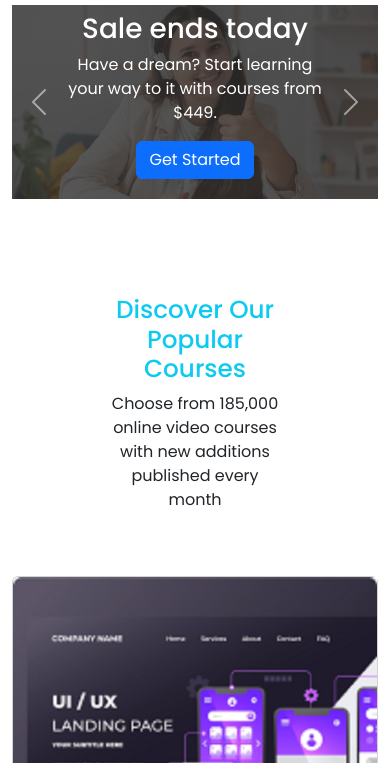
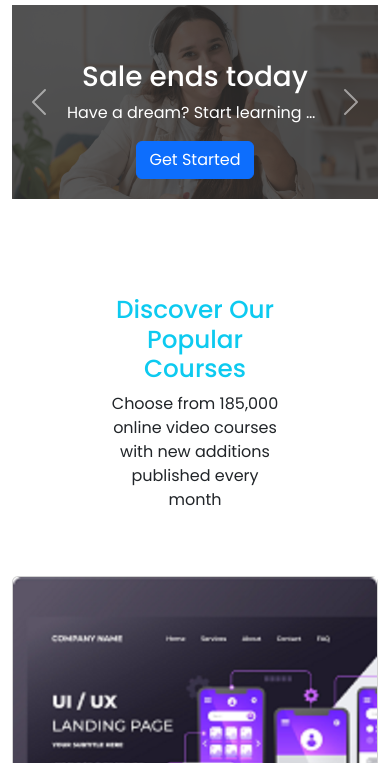
Before and after one commit to MushfiqMoon/pH-four-eduHub, a plain HTML site: page index.html in a window 390 px wide. Shown: the part 81-844 px from the top of the page. Drawn offline with nearby package versions, Linux system fonts and the light colour scheme.

Commit message:
issue fixing on mobile device

```diff
--- a/assets/css/style.css
+++ b/assets/css/style.css
@@ -23,6 +23,14 @@ body {
 
 /* tablet-only */
 @media screen and (max-width: 768px) {
+
+    .carousel-caption p {
+        white-space: nowrap;
+        text-overflow: ellipsis;
+        width: 100%;
+        overflow: hidden;
+    }
+
     .instructor {
         flex-direction: column !important;
         text-align: center;
```
